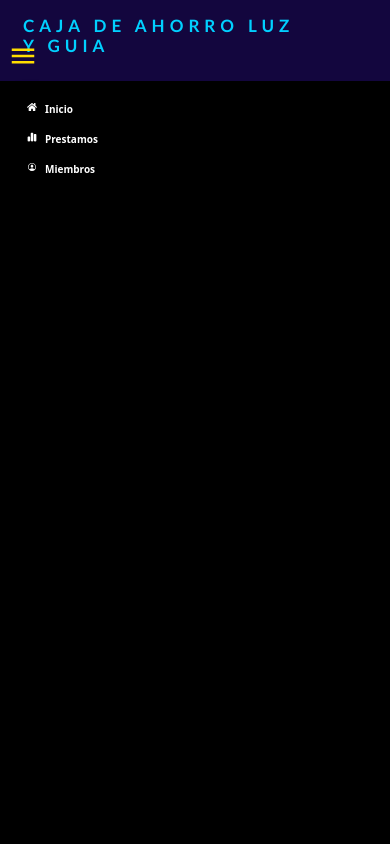
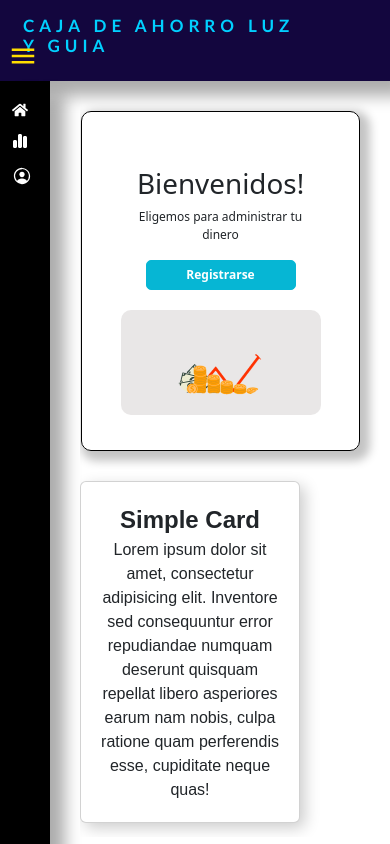
Before and after one commit to allanDev9/TidyTask, a React (Vite) app: page / in a window 390 px wide. Built offline with nearby package versions, Linux system fonts and the light colour scheme; a web font is replaced by a local one.

Commit message:
sidebar - icons responsive 500px

```diff
--- a/src/components/css-components/Sidebar.scss
+++ b/src/components/css-components/Sidebar.scss
@@ -29,6 +29,18 @@ $gray: rgb(245, 245, 245);
   width: 40px;
   height: 40px;
   border-radius: 999px;
+}
+.sidebar ul li .icon-container {
+  display: flex;
+  justify-content: center;
+  align-items: center;
+  width: 30px; /* Espacio fijo para el icono */
+}
+
+.sidebar ul li .text {
+  margin-left: 15px; /* Espacio entre el icono y el texto */
+  font-size: 1rem;
+  color: #ffffff;
 }
 
 .sidebar {
@@ -92,7 +104,7 @@ $gray: rgb(245, 245, 245);
   background-color: #001eff3e;
   width: 180px;
 }
-@media (max-width: 400px) {
+@media (max-width: 500px) {
 
   .navBar {
     background-color: $light;
@@ -113,20 +125,31 @@ $gray: rgb(245, 245, 245);
   }
 
   .sidebar {
-    width: 450px;
+    width: 60px;
     ul li {
       margin-bottom: 5px;
+      margin-left: -25px;
     }
-    ul li a {
-      display: flex;
-      align-items: left;
-      text-align: left;
-      font-size: 10px;
-    }
+  }
+  .sidebar {
+    width: 50px; /* Reduce el ancho del sidebar */
+  }
+
+  .sidebar ul li .text {
+    display: none; /* Oculta el texto */
+  }
+
+  .sidebar ul li .icon {
+    margin-right: 10px; /* Centra el ícono */
+    font-size: 1.5rem;
+  }
+
+  .sidebar ul li {
+    justify-content: center; /* Centra los íconos vertical y horizontalmente */
   }
   .sidebar li.active {
     background-color: #0c00f1;
-    width: 75px;
+    width: 35px;
     padding: 5px 10px 5px;
   }
   .sidebar li {
@@ -137,6 +160,6 @@ $gray: rgb(245, 245, 245);
   }
   .sidebar li:hover {
     background-color: #001eff3e;
-    width: 75px;
+    width: 35px;
   }
 }
--- a/src/components/sidebar.jsx
+++ b/src/components/sidebar.jsx
@@ -5,6 +5,7 @@ import { FaChartSimple } from "react-icons/fa6";
 import { IoPersonCircleOutline } from "react-icons/io5";
 import "./css-components/Sidebar.scss";
 import { MdMenu } from "react-icons/md";
+
 const Sidebar = () => {
   const [activeLink, setActiveLink] = useState('');
   const [isVisible, setIsVisible] = useState(true); // Estado para mostrar/ocultar el Sidebar
@@ -21,7 +22,7 @@ const Sidebar = () => {
     <div className="sidebar-container">
       {/* Botón para alternar visibilidad del Sidebar */}
       <button className="toggle-button" onClick={toggleSidebar}>
-        <MdMenu style={{ fontSize: '30px'}}/>
+        <MdMenu style={{ fontSize: '30px' }} />
       </button>
 
       {/* Sidebar con visibilidad controlada */}
@@ -30,17 +31,26 @@ const Sidebar = () => {
           <ul>
             <li className={activeLink === "/home" ? "active" : ""}>
               <Link to="/home" onClick={() => handleActiveLink("/home")}>
-                <FaHome className="me-2" /> Inicio
+                <div className="icon-container">
+                  <FaHome />
+                </div>
+                <span className="text">Inicio</span>
               </Link>
             </li>
             <li className={activeLink === "/prestamos" ? "active" : ""}>
               <Link to="/prestamos" onClick={() => handleActiveLink("/prestamos")}>
-                <FaChartSimple className="me-2" /> Prestamos
+                <div className="icon-container">
+                  <FaChartSimple />
+                </div>
+                <span className="text">Prestamos</span>
               </Link>
             </li>
             <li className={activeLink === "/miembros" ? "active" : ""}>
               <Link to="/miembros" onClick={() => handleActiveLink("/miembros")}>
-                <IoPersonCircleOutline className="me-2" /> Miembros
+                <div className="icon-container">
+                  < IoPersonCircleOutline className="icon" />
+                </div>
+                <span className="text">Miembros</span>
               </Link>
             </li>
           </ul>
```
